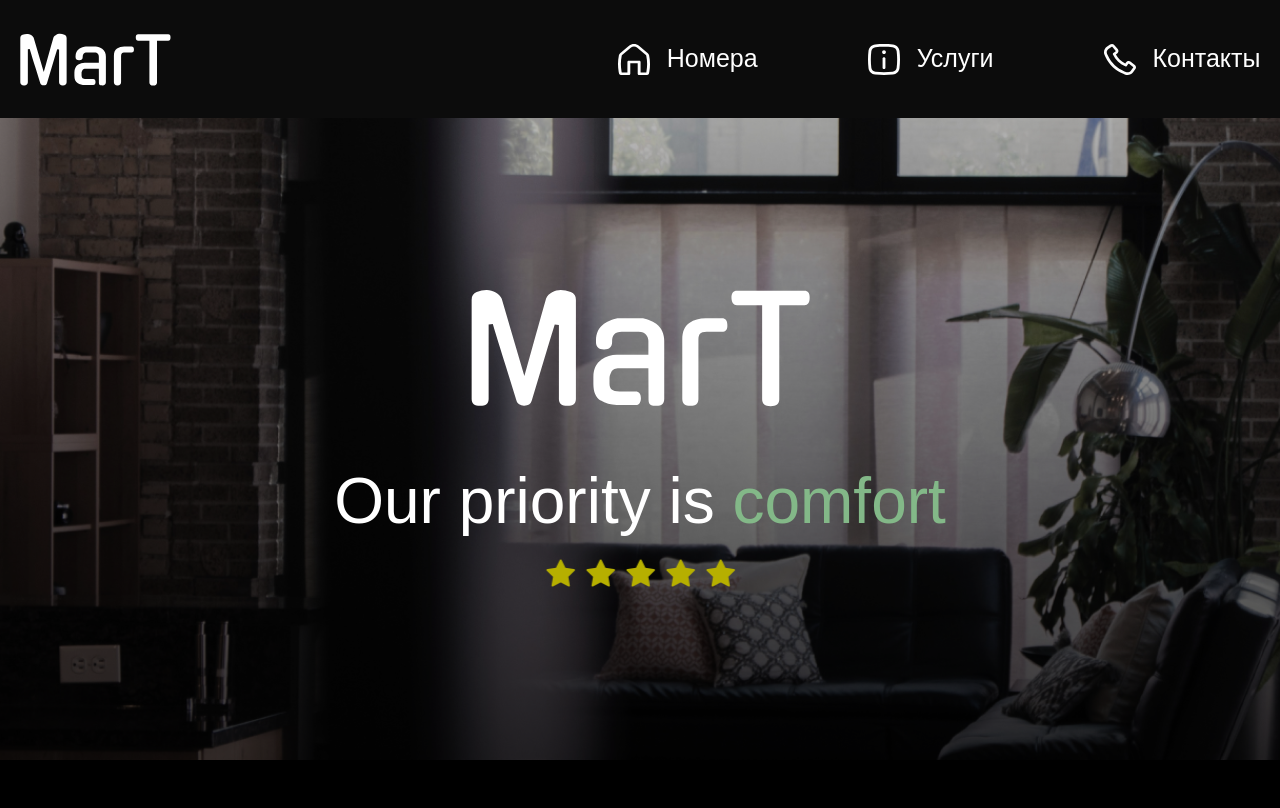
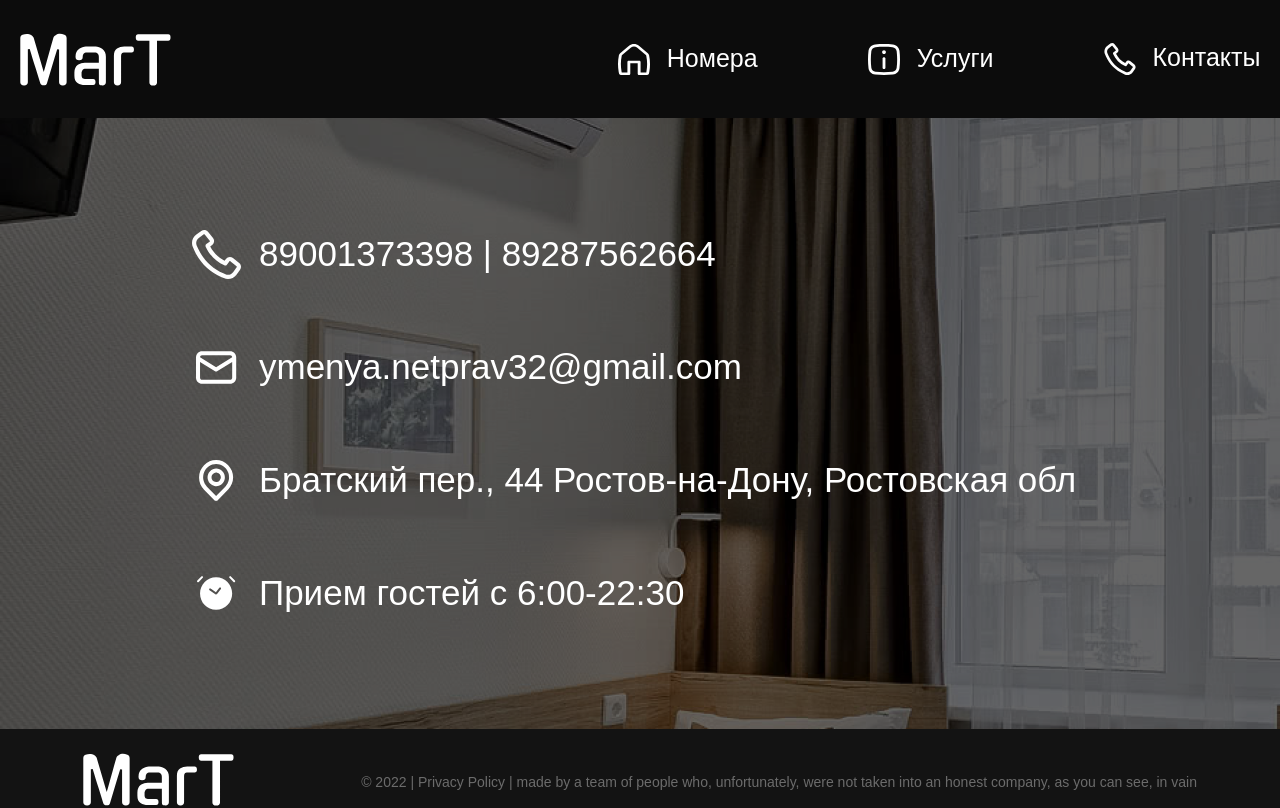
Before and after one commit to TEGGIT/MarT, a React (Create React App) app: page / in a window 1280 px wide. Shown: the top 808 px of the page. Built offline with nearby package versions, Linux system fonts and the light colour scheme; a web font is replaced by a local one.

Commit message:
Create contact page

```diff
--- a/src/App.js
+++ b/src/App.js
@@ -3,13 +3,18 @@ import './App.css';
 import Header from "./components/Header/Header";
 import MainContent from "./components/MainContent/MainContent";
 import Footer from "./components/Footer/Footer";
+import Contact from "./components/Contact/Contact";
 
 function App() {
   return (
     <div className="App">
      <Header/>
-      <MainContent/>
+        <Contact/>
+     {/* <MainContent/>*/}
       <Footer/>
+
+
+
     </div>
   );
 }
--- /dev/null
+++ b/src/components/Contact/Contact.jsx
@@ -0,0 +1,46 @@
+import React from 'react';
+
+import classes from '../Contact/Contact.module.scss'
+import BackImg from '../../assets/BackContactImg.png'
+import iconP from '../../assets/iconP.svg'
+import iconM from '../../assets/iconM.svg'
+import iconT from '../../assets/iconT.svg'
+import iconG from '../../assets/iconG.svg'
+
+
+import Header from "../Header/Header";
+import Footer from "../Footer/Footer";
+
+
+const Contact = () => {
+    return (
+        <>
+
+            {/*//todo: Выровнить wrapper по центру*/}
+            {/*//todo: Перенести стили для main в файл*/}
+            <main className={classes.contact_info} style={{backgroundImage: `url(${BackImg})`}}>
+                <div className={classes.wrapper}>
+                    <div className={classes.contact_info__contact}>
+                        <img className={classes.contact_info__img} src={iconP}/>
+                        <p>89001373398 | 89287562664</p>
+                    </div>
+                    <div className={classes.contact_info__contact}>
+                        <img className={classes.contact_info__img} src={iconM}/>
+                        <p>ymenya.netprav32@gmail.com</p>
+                    </div>
+                    <div className={classes.contact_info__contact}>
+                        <img className={classes.contact_info__img} src={iconG}/>
+                        <p>Братский пер., 44 Ростов-на-Дону, Ростовская обл</p>
+                    </div>
+                    <div className={classes.contact_info__contact}>
+                        <img className={classes.contact_info__img} src={iconT}/>
+                        <p>Прием гостей с 6:00-22:30</p>
+                    </div>
+                </div>
+            </main>
+
+        </>
+    );
+};
+
+export default Contact;
--- /dev/null
+++ b/src/components/Contact/Contact.module.scss
@@ -0,0 +1,27 @@
+*{
+  margin: 0;
+  padding: 0;
+}
+
+.contact_info {
+  height: 100%;
+
+  .wrapper {
+    margin: 0 auto;
+    max-width: 56rem;
+    display: flex;
+    height: 100%;
+    justify-content: center;
+    flex-direction: column;
+    gap: 64px;
+
+  }
+
+  &__contact {
+    font-size: 2.1875rem;
+    line-height: 3rem;
+    display: flex;
+    gap: 18px;
+    color: white;
+  }
+}
```
Also changed, not shown: src/assets/Phone.svg, 1 other file (tests, documents, lock files or other folders).
